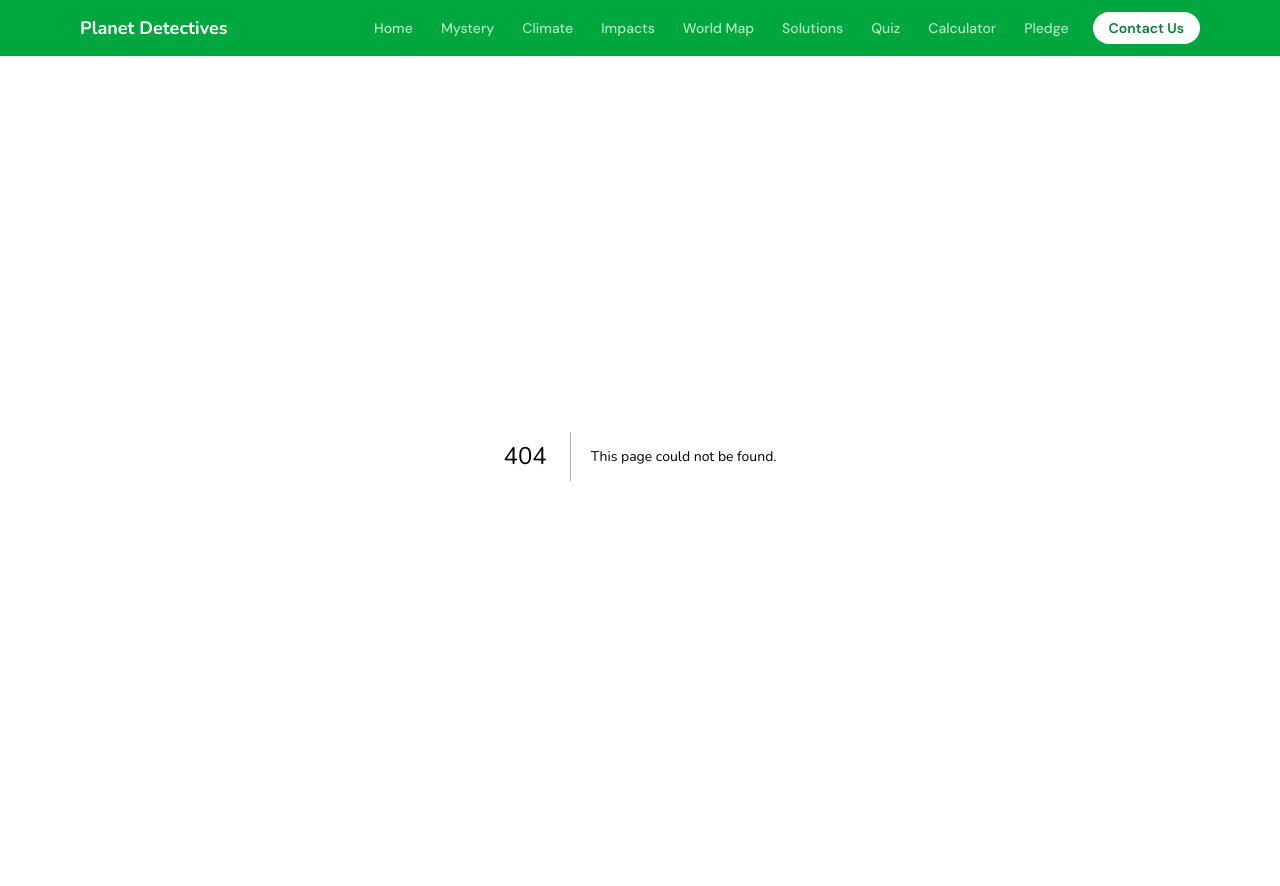
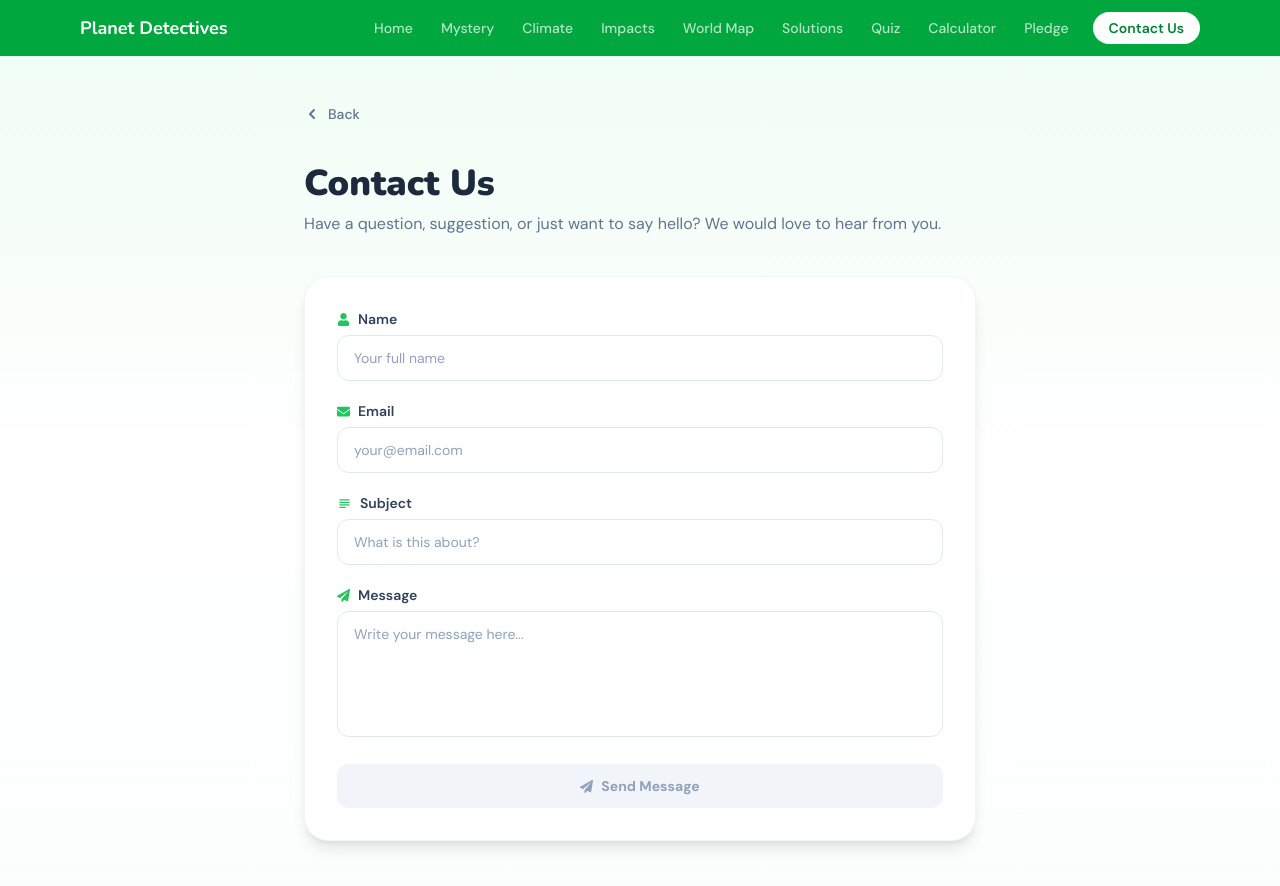
Before and after one commit to mrakiyaaa/plant-detectives, a Next.js app: page /contact in a window 1280 px wide. Before the commit this address had no page. Shown: the top 886 px of the page. Before the commit the page ends 856 px from the top, so only its background shows below. Built offline with nearby package versions, Linux system fonts and the light colour scheme.

Commit message:
feat: add contact page

```diff
--- /dev/null
+++ b/src/app/contact/page.tsx
@@ -0,0 +1,188 @@
+"use client";
+
+import { useState } from "react";
+import { useRouter } from "next/navigation";
+import { motion, AnimatePresence } from "framer-motion";
+import { FaEnvelope, FaUser, FaPaperPlane, FaCheckCircle } from "react-icons/fa";
+import { MdSubject } from "react-icons/md";
+
+export default function ContactPage() {
+  const router = useRouter();
+  const [form, setForm] = useState({ name: "", email: "", subject: "", message: "" });
+  const [submitted, setSubmitted] = useState(false);
+  const [loading, setLoading] = useState(false);
+
+  const handleChange = (e: React.ChangeEvent<HTMLInputElement | HTMLTextAreaElement>) => {
+    setForm((prev) => ({ ...prev, [e.target.name]: e.target.value }));
+  };
+
+  const handleSubmit = (e: React.FormEvent) => {
+    e.preventDefault();
+    setLoading(true);
+    setTimeout(() => {
+      setLoading(false);
+      setSubmitted(true);
+    }, 1200);
+  };
+
+  const allFilled = form.name && form.email && form.subject && form.message;
+
+  return (
+    <main className="min-h-screen px-4 sm:px-8 py-12 bg-gradient-to-b from-green-50 via-white to-emerald-50/30">
+      <div className="max-w-2xl mx-auto">
+        <button
+          onClick={() => router.back()}
+          className="flex items-center gap-2 text-slate-500 hover:text-slate-800 font-medium text-sm mb-10 transition-colors cursor-pointer"
+        >
+          <svg width="16" height="16" viewBox="0 0 16 16" fill="none">
+            <path d="M10 12L6 8l4-4" stroke="currentColor" strokeWidth="2" strokeLinecap="round" strokeLinejoin="round" />
+          </svg>
+          Back
+        </button>
+
+        <motion.div
+          initial={{ opacity: 0, y: 24 }}
+          animate={{ opacity: 1, y: 0 }}
+          transition={{ duration: 0.6 }}
+        >
+          <h1 className="text-3xl sm:text-4xl font-black text-slate-800 mb-2">
+            Contact Us
+          </h1>
+          <p className="text-slate-500 mb-10 text-base">
+            Have a question, suggestion, or just want to say hello? We would love to hear from you.
+          </p>
+        </motion.div>
+
+        <AnimatePresence mode="wait">
+          {!submitted ? (
+            <motion.form
+              key="form"
+              initial={{ opacity: 0, y: 20 }}
+              animate={{ opacity: 1, y: 0 }}
+              exit={{ opacity: 0, y: -20 }}
+              transition={{ delay: 0.2, duration: 0.5 }}
+              onSubmit={handleSubmit}
+              className="bg-white rounded-3xl shadow-lg border border-slate-100 p-6 sm:p-8 flex flex-col gap-5"
+            >
+              {/* Name */}
+              <div>
+                <label className="text-sm font-semibold text-slate-700 mb-1.5 flex items-center gap-2">
+                  <FaUser size={13} color="#22c55e" /> Name
+                </label>
+                <input
+                  type="text"
+                  name="name"
+                  value={form.name}
+                  onChange={handleChange}
+                  placeholder="Your full name"
+                  required
+                  className="w-full px-4 py-3 rounded-xl border border-slate-200 text-sm text-slate-700 placeholder-slate-400 focus:outline-none focus:border-green-400 focus:ring-2 focus:ring-green-100 transition"
+                />
+              </div>
+
+              {/* Email */}
+              <div>
+                <label className="text-sm font-semibold text-slate-700 mb-1.5 flex items-center gap-2">
+                  <FaEnvelope size={13} color="#22c55e" /> Email
+                </label>
+                <input
+                  type="email"
+                  name="email"
+                  value={form.email}
+                  onChange={handleChange}
+                  placeholder="your@email.com"
+                  required
+                  className="w-full px-4 py-3 rounded-xl border border-slate-200 text-sm text-slate-700 placeholder-slate-400 focus:outline-none focus:border-green-400 focus:ring-2 focus:ring-green-100 transition"
+                />
+              </div>
+
+              {/* Subject */}
+              <div>
+                <label className="text-sm font-semibold text-slate-700 mb-1.5 flex items-center gap-2">
+                  <MdSubject size={15} color="#22c55e" /> Subject
+                </label>
+                <input
+                  type="text"
+                  name="subject"
+                  value={form.subject}
+                  onChange={handleChange}
+                  placeholder="What is this about?"
+                  required
+                  className="w-full px-4 py-3 rounded-xl border border-slate-200 text-sm text-slate-700 placeholder-slate-400 focus:outline-none focus:border-green-400 focus:ring-2 focus:ring-green-100 transition"
+                />
+              </div>
+
+              {/* Message */}
+              <div>
+                <label className="text-sm font-semibold text-slate-700 mb-1.5 flex items-center gap-2">
+                  <FaPaperPlane size={13} color="#22c55e" /> Message
+                </label>
+                <textarea
+                  name="message"
+                  value={form.message}
+                  onChange={handleChange}
+                  placeholder="Write your message here..."
+                  required
+                  rows={5}
+                  className="w-full px-4 py-3 rounded-xl border border-slate-200 text-sm text-slate-700 placeholder-slate-400 focus:outline-none focus:border-green-400 focus:ring-2 focus:ring-green-100 transition resize-none"
+                />
+              </div>
+
+              <motion.button
+                type="submit"
+                disabled={!allFilled || loading}
+                whileHover={allFilled && !loading ? { scale: 1.02 } : {}}
+                whileTap={allFilled && !loading ? { scale: 0.98 } : {}}
+                className={`flex items-center justify-center gap-2 py-3 rounded-xl font-bold text-sm transition-all cursor-pointer ${
+                  allFilled && !loading
+                    ? "bg-green-500 hover:bg-green-600 text-white shadow-md shadow-green-100"
+                    : "bg-slate-100 text-slate-400 cursor-not-allowed"
+                }`}
+              >
+                {loading ? (
+                  <motion.div
+                    className="w-4 h-4 border-2 border-white border-t-transparent rounded-full"
+                    animate={{ rotate: 360 }}
+                    transition={{ repeat: Infinity, duration: 0.7, ease: "linear" }}
+                  />
+                ) : (
+                  <>
+                    <FaPaperPlane size={13} />
+                    Send Message
+                  </>
+                )}
+              </motion.button>
+            </motion.form>
+          ) : (
+            <motion.div
+              key="success"
+              initial={{ opacity: 0, scale: 0.9 }}
+              animate={{ opacity: 1, scale: 1 }}
+              transition={{ type: "spring", stiffness: 200 }}
+              className="bg-white rounded-3xl shadow-lg border border-slate-100 p-10 flex flex-col items-center text-center"
+            >
+              <motion.div
+                initial={{ scale: 0 }}
+                animate={{ scale: 1 }}
+                transition={{ delay: 0.2, type: "spring", stiffness: 300 }}
+                className="mb-5"
+              >
+                <FaCheckCircle size={60} color="#22c55e" />
+              </motion.div>
+              <h2 className="text-2xl font-black text-slate-800 mb-2">Message Sent!</h2>
+              <p className="text-slate-500 text-sm leading-relaxed mb-8 max-w-sm">
+                Thank you for reaching out. We have received your message and will get back to you as soon as possible.
+              </p>
+              <button
+                onClick={() => router.push("/")}
+                className="px-6 py-2.5 bg-green-500 hover:bg-green-600 text-white font-bold rounded-full text-sm transition-colors cursor-pointer"
+              >
+                Back to Home
+              </button>
+            </motion.div>
+          )}
+        </AnimatePresence>
+      </div>
+    </main>
+  );
+}
```
